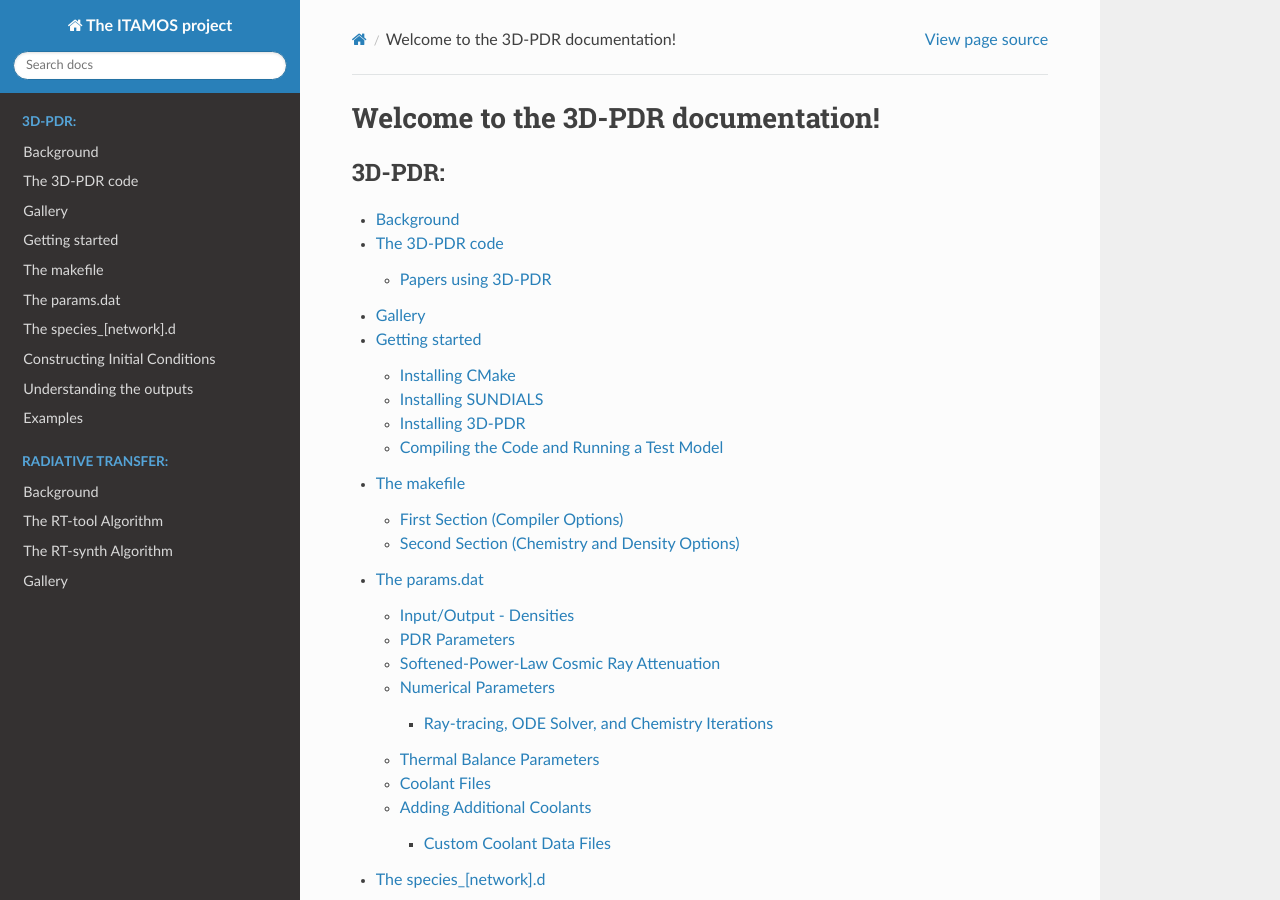
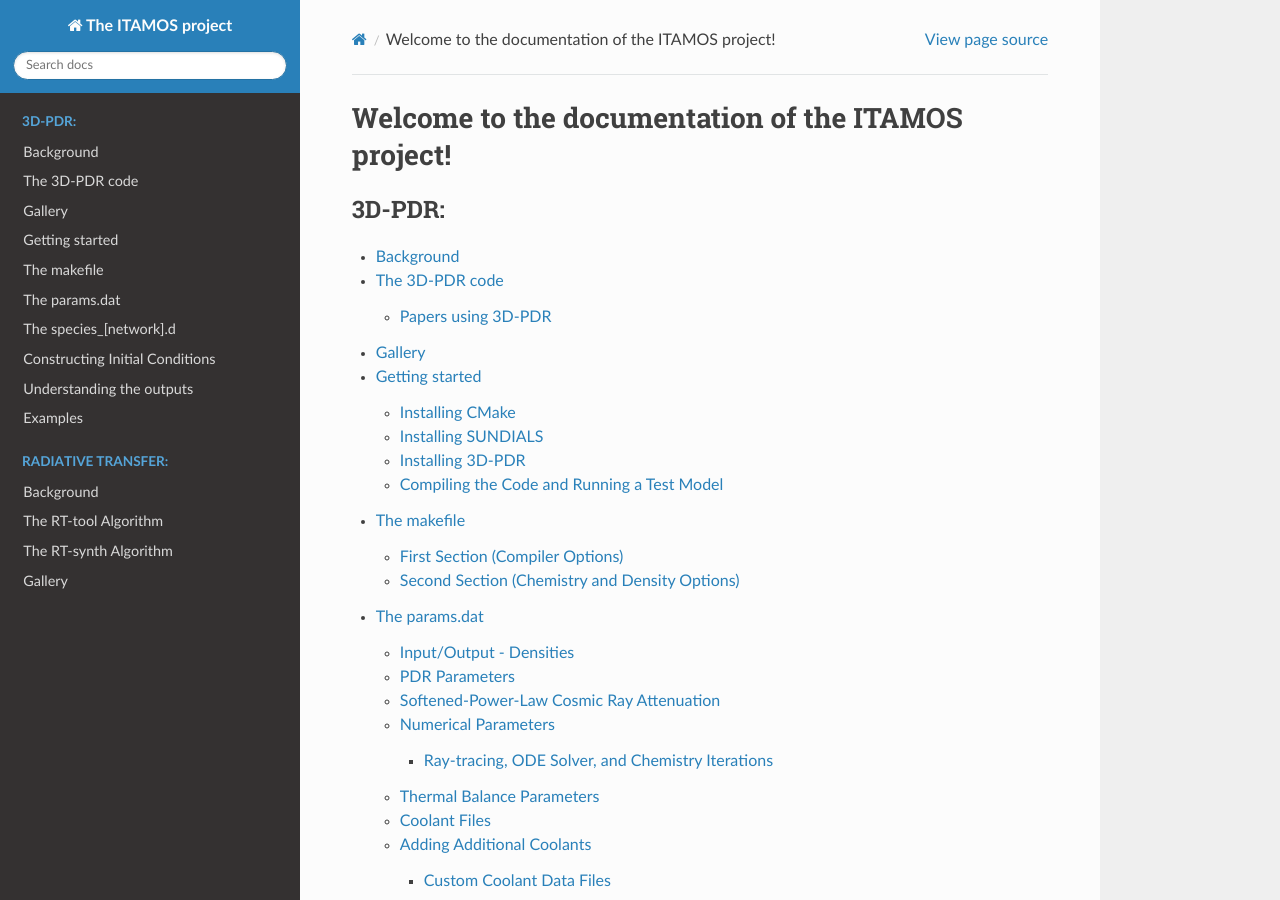
Before and after one commit to itamos-ism/3D-PDR-pblc, a Sphinx documentation site: the page built from docs/source/index.rst, in a window 1280 px wide and 900 px high. Built offline with Sphinx 7.4.7 and the Read the Docs theme 3.1.0, drawn with Linux system fonts in a browser that asks for light colours.

Commit message:
Update index.rst

```diff
--- a/docs/source/index.rst
+++ b/docs/source/index.rst
@@ -3,8 +3,8 @@
    You can adapt this file completely to your liking, but it should at least
    contain the root `toctree` directive.
 
-Welcome to the 3D-PDR documentation!
-======================================
+Welcome to the documentation of the ITAMOS project!
+===================================================
 
 .. toctree::
    :maxdepth: 3
```
